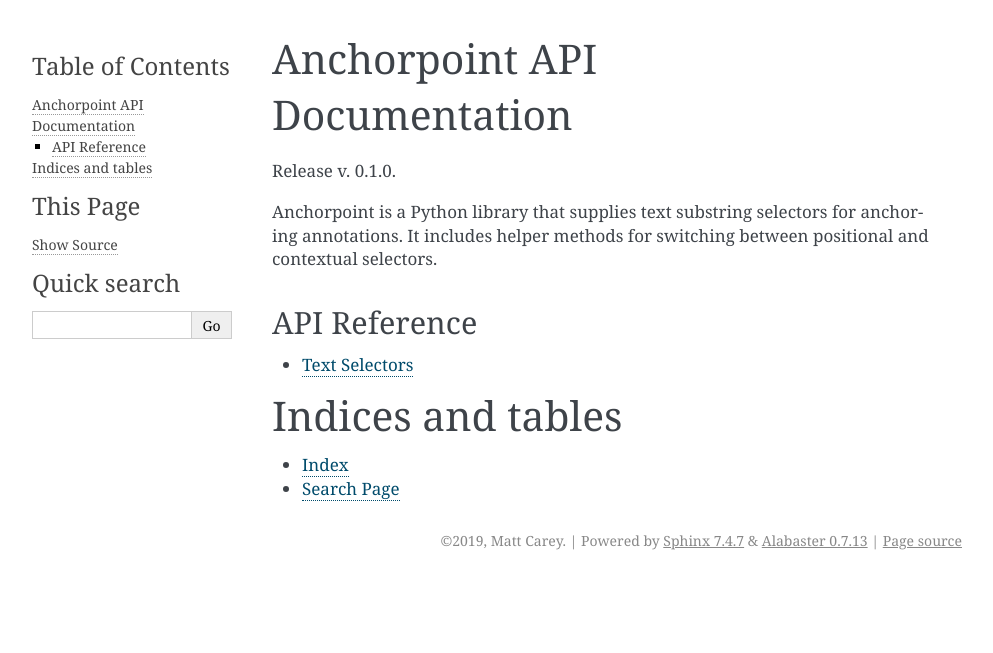
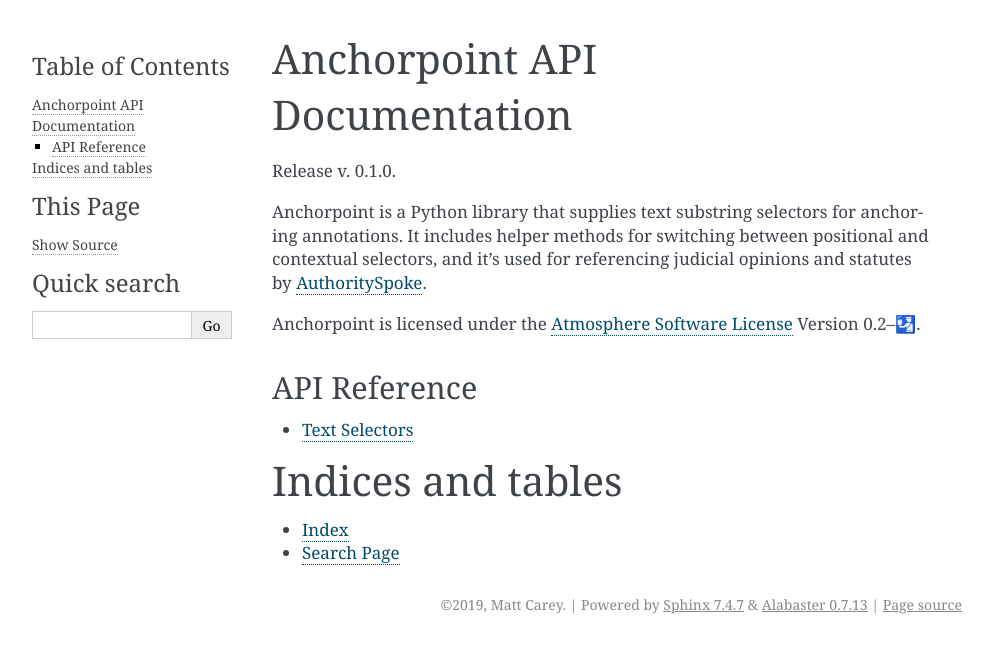
Before and after one commit to mscarey/anchorpoint, a Sphinx documentation site: the page built from docs/index.rst, in a window 1280 px wide. Shown: the top 653 px of the page, without its empty margins (148-1141 px from the left). Built offline with Sphinx 7.4.7, drawn with Linux system fonts in a browser that asks for light colours.

Commit message:
add links to front page of docs

```diff
--- a/docs/index.rst
+++ b/docs/index.rst
@@ -10,7 +10,13 @@
 
 Anchorpoint is a Python library that supplies text substring selectors
 for anchoring annotations. It includes helper methods for switching
-between positional and contextual selectors.
+between positional and contextual selectors, and it's used for referencing
+judicial opinions and statutes by
+`AuthoritySpoke <https://authorityspoke.readthedocs.io/>`_.
+
+Anchorpoint is licensed under the
+`Atmosphere Software License <https://open-austin.org/atmosphere-license/>`_
+Version 0.2–🛂.
 
 .. toctree::
     :maxdepth: 3
```
Also changed, not shown: 1 other file.
